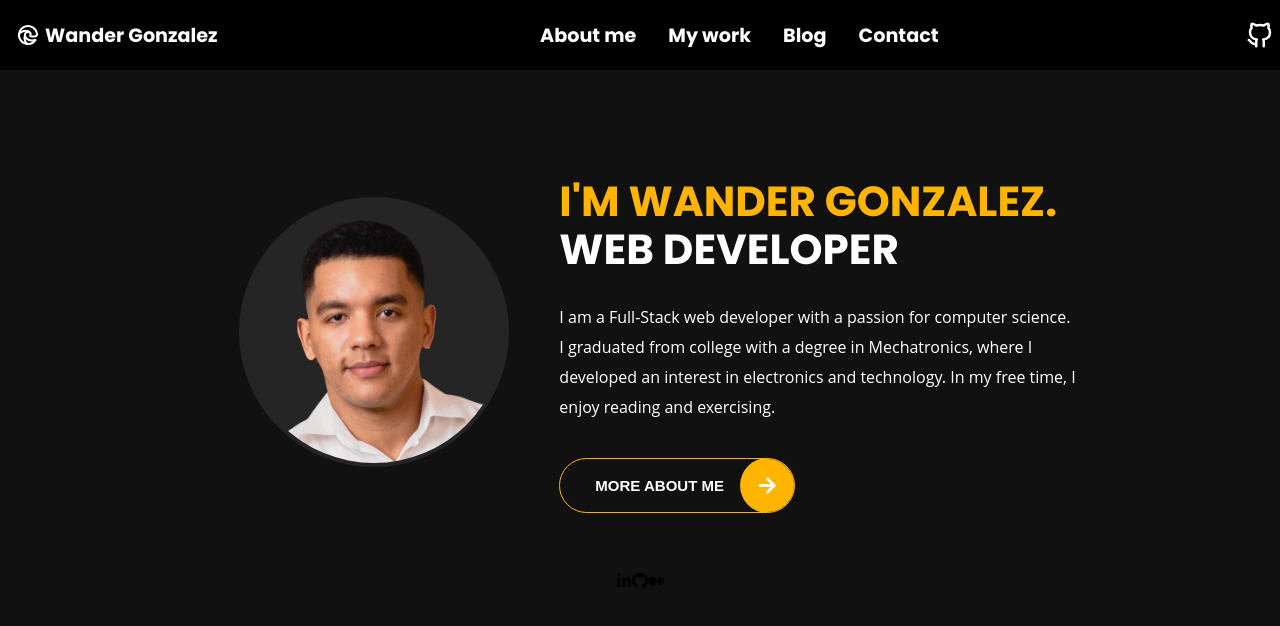
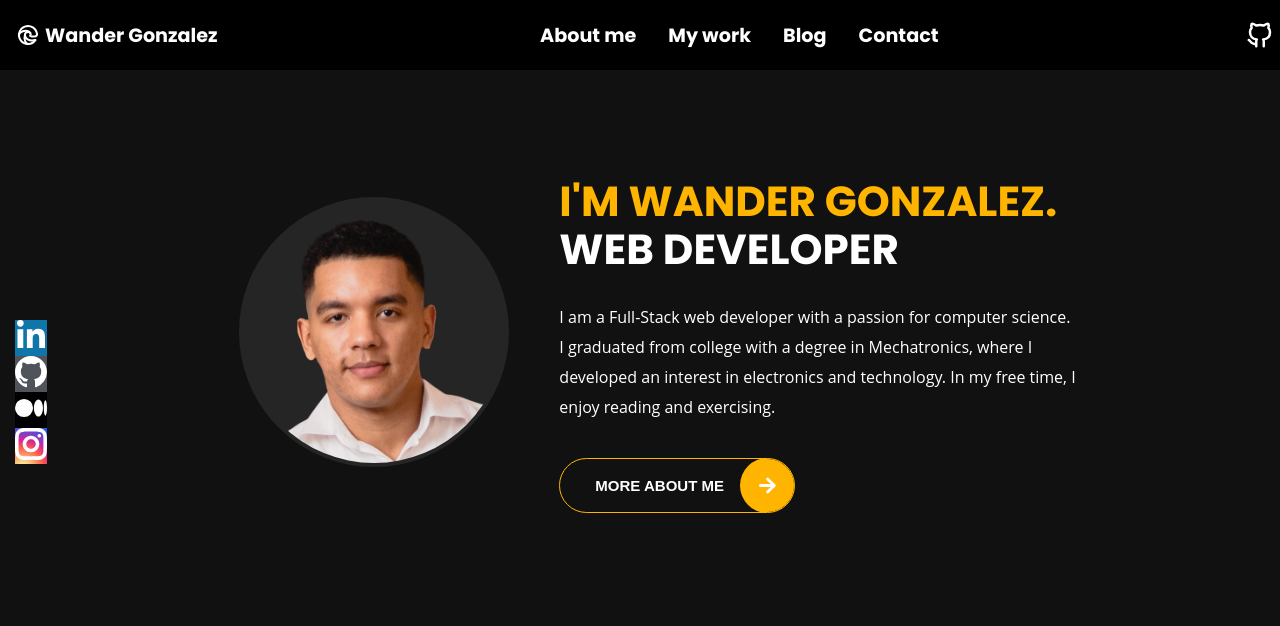
Before and after one commit to wandergithub/w-portfolio, a React (Create React App) app: page / in a window 1280 px wide. Shown: the top 626 px of the page. Built offline with nearby package versions, Linux system fonts and the light colour scheme.

Commit message:
Add social media react icons and colors

```diff
--- a/src/components/FloatingSocial/FloatingSocial.js
+++ b/src/components/FloatingSocial/FloatingSocial.js
@@ -1,18 +1,23 @@
+import "./FloatingSocial.scss";
 import { FaLinkedinIn } from "react-icons/fa";
 import { BsGithub } from "react-icons/bs";
 import { SiMedium } from "react-icons/si";
+import { GrInstagram } from "react-icons/gr";
 
 const FloatingSocial = () => {
   return (
-    <div>
-      <a>
-        <FaLinkedinIn />
+    <div className="icons-container">
+      <a style={{ backgroundColor: "#0e76a8" }}>
+        <FaLinkedinIn size={"2em"} color={"white"} />
       </a>
-      <a>
-        <BsGithub />
+      <a style={{ backgroundColor: "#4e545a" }}>
+        <BsGithub size={"2em"} color={"white"} />
       </a>
-      <a>
-        <SiMedium />
+      <a style={{ backgroundColor: "black" }}>
+        <SiMedium size={"2em"} color={"white"} />
+      </a>
+      <a className="ig">
+        <GrInstagram size={"2em"} color={"white"} />
       </a>
     </div>
   );
--- a/src/components/FloatingSocial/FloatingSocial.scss
+++ b/src/components/FloatingSocial/FloatingSocial.scss
@@ -0,0 +1,26 @@
+.icons-container {
+  display: flex;
+  flex-direction: column;
+  position: fixed;
+  left: 15px;
+  top: 40vh;
+}
+
+.ig {
+  background: radial-gradient(
+      circle at 25% 110%,
+      #fdf497 0,
+      #fdf497 5%,
+      #fd5949 45%,
+      #d6249f 60%,
+      #285aeb 90%
+    ),
+    radial-gradient(
+      circle at 25% 110%,
+      #b9a800 0,
+      #938500 5%,
+      #b10f00 45%,
+      #8c0061 60%,
+      #002ca9 90%
+    );
+}
```
